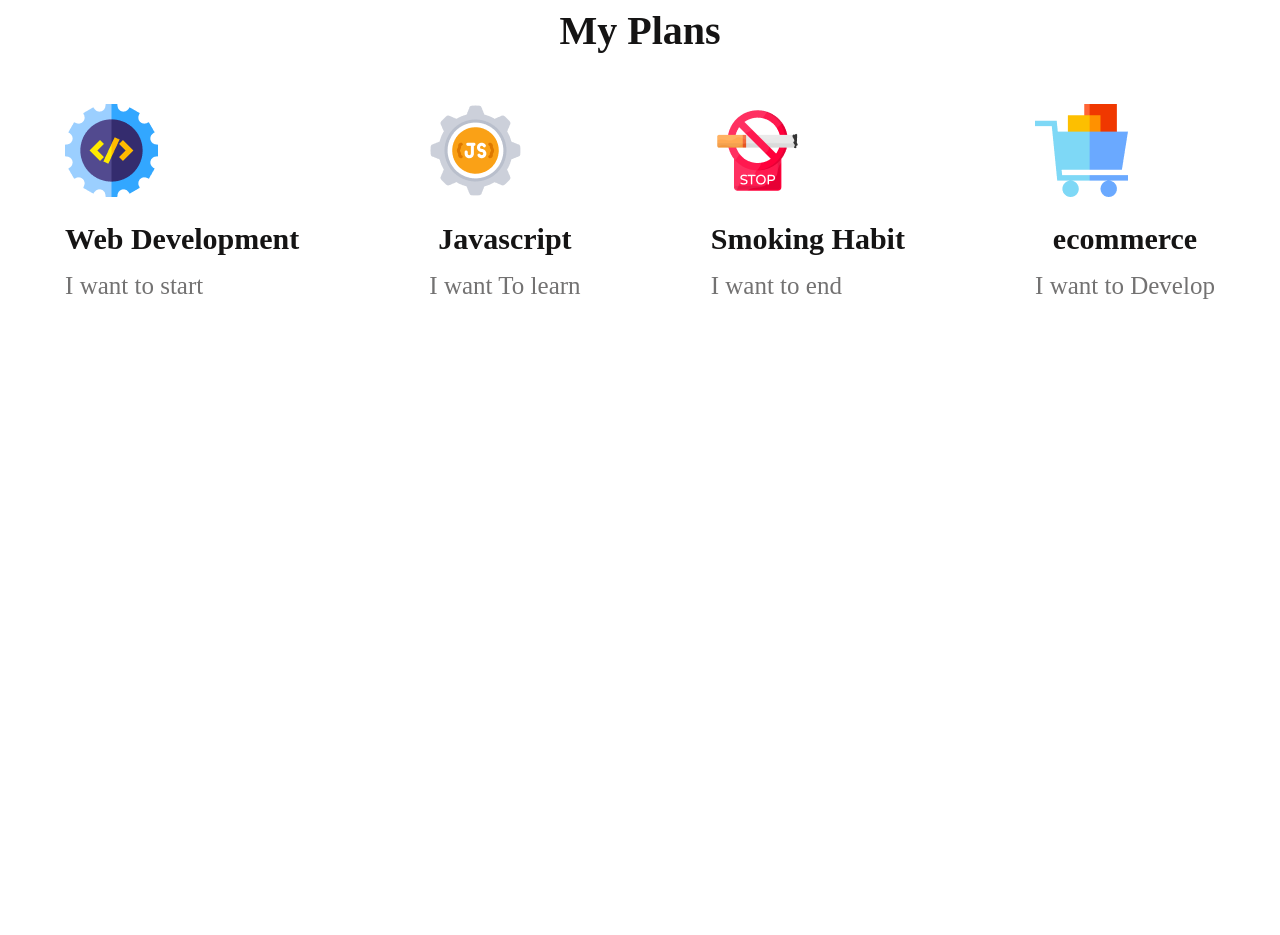
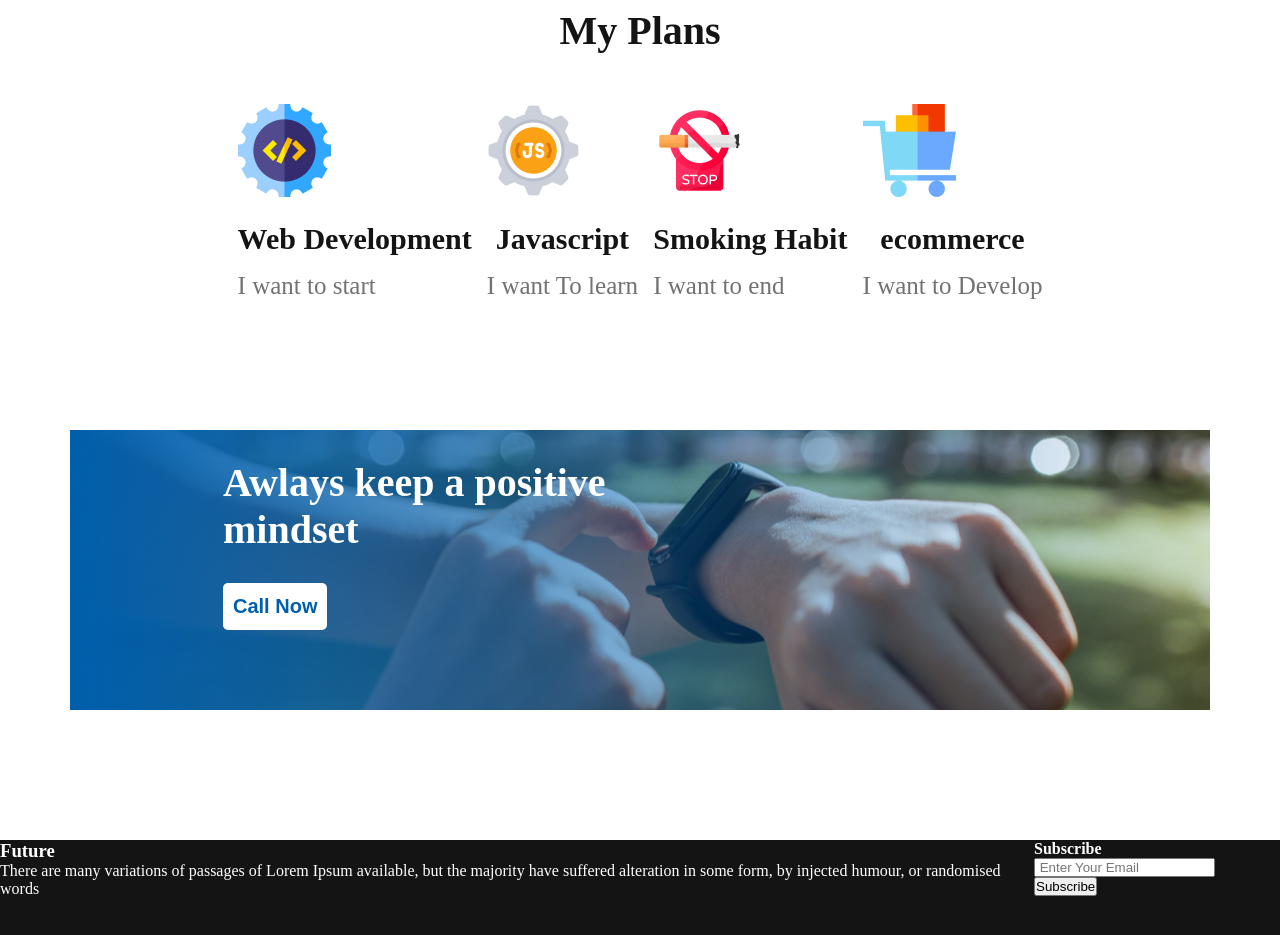
Before and after one commit to naayeem01/fast-assignment-web7, a plain HTML site: page index.html in a window 1280 px wide. Shown: the part 1912-2847 px from the top of the page. Before the commit the page ends 2212 px from the top, so only its background shows below. Drawn offline with Linux system fonts and the light colour scheme.

Commit message:
Added Watch Section and css and added footer section html

```diff
--- a/index.html
+++ b/index.html
@@ -76,6 +76,30 @@
         </div>
     </div>
 
+ <!-- watch section -->
 
+    <div class="watch">
+
+        <h3 class="watch-title">Awlays keep a positive mindset</h3>
+        <button class="contact-btn">Call Now</button>
+    </div>
+
+    <footer class="footer-section">
+        <div class="footer">
+
+            <div class="footer-left">
+                <h3 class="footer-title">Future</h3>
+                <p class="footer-description">There are many variations of passages of Lorem Ipsum available, but the majority have suffered alteration in some form, by injected humour, or randomised words</p>
+            </div>
+            <div class="footer-right">
+                <h4 class="footer-subtaitle">Subscribe</h4>
+                <form class="email-form">
+                    <input type="email" name="" id="" placeholder=" Enter Your Email">
+                    <button class="footer-btn">Subscribe</button>
+                </form>
+            </div>
+
+        </div>
+    </footer>
 </body>
 </html>
--- a/style.css
+++ b/style.css
@@ -65,7 +65,7 @@
     height: 94px;
     left: 862px;
     top: 1178px;
-    margin-top: 320px;
+    margin-top: 370px;
     font-size: 40px;
     font-weight: 700;
     margin-bottom: 24px;
@@ -108,6 +108,9 @@ i {
 .my-plans {
     display: flex;
     justify-content: space-around;
+    margin-left: 230px;
+    margin-right: 230px;
+
 }
 
 .my-plans-item-icon {
@@ -132,4 +135,57 @@ i {
 }
  .section-title .my-plans-item-icon {
     align-items: center;
+
  }
+
+ /* watch section  */
+
+ .watch-title {
+    font-weight: 700;
+    font-size: 40px;
+    width: 459px;
+    height: 94px;
+    left: 294px;
+    top: 2280.96px;
+    margin-left: 223px;
+    padding-top: 29px;
+ }
+
+ .watch img {
+    display: block;
+    margin-left: auto;
+    margin-right: auto;
+ }
+
+
+ .watch {
+    background-image: url("/gradient1.png"), url("/banner/watch.png");
+    background-repeat: no-repeat;
+    background-position: center;
+    margin-top: 130px;
+    margin-bottom: 130px;
+    height:35vh;
+    border-radius: 10px;
+    color: white;
+
+
+ }
+
+ .watch button {
+    margin-left: 223px;
+    margin-top: 30px;
+ }
+
+
+
+ /* footer style  */
+
+ .footer {
+    display: flex;
+ }
+ .footer-section {
+    width: 100%;
+    height: 50vh;
+    background-color: #151414;
+    color: white;
+ }
```
Also changed, not shown: banner/watch.png (added).
